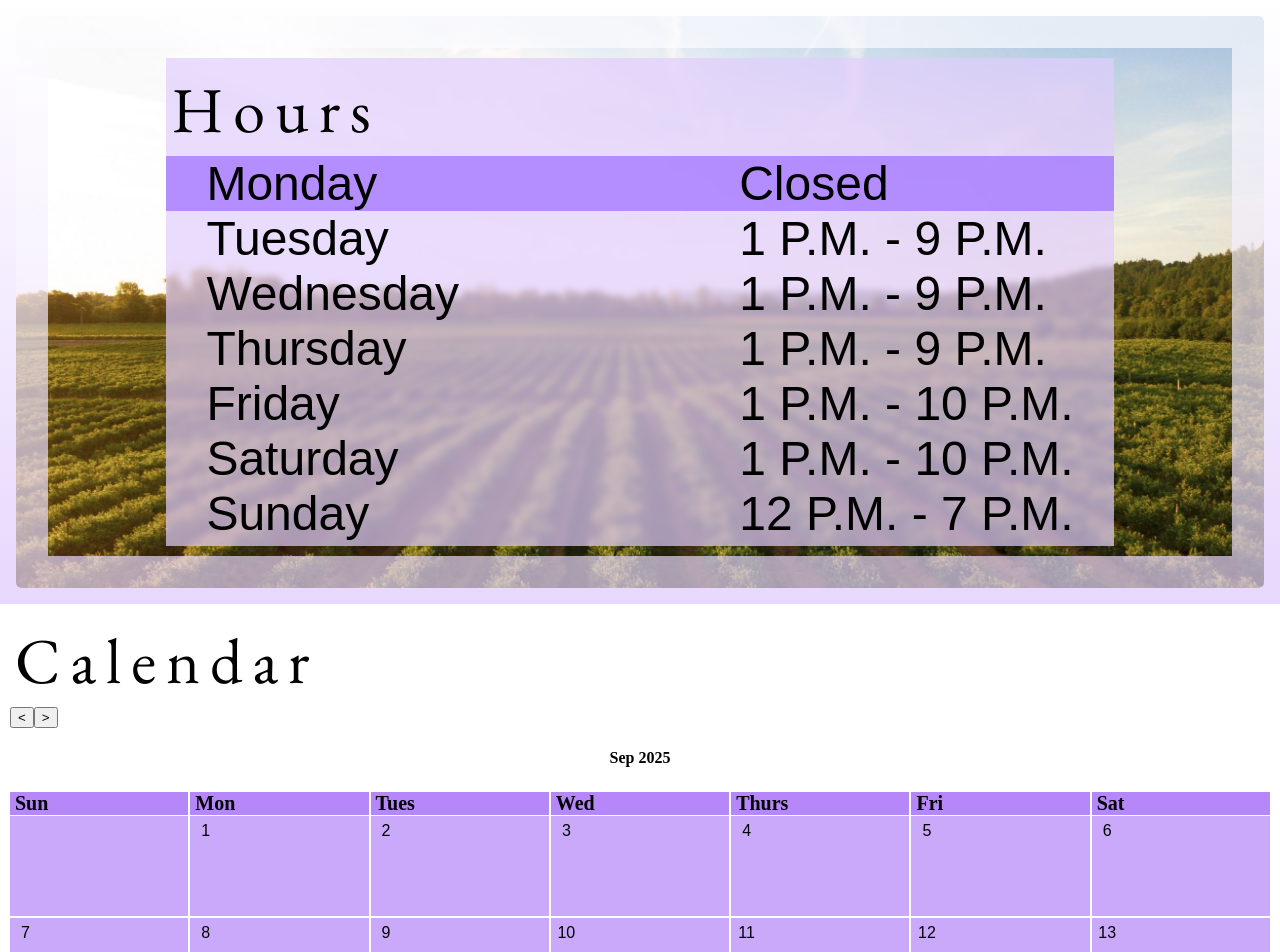
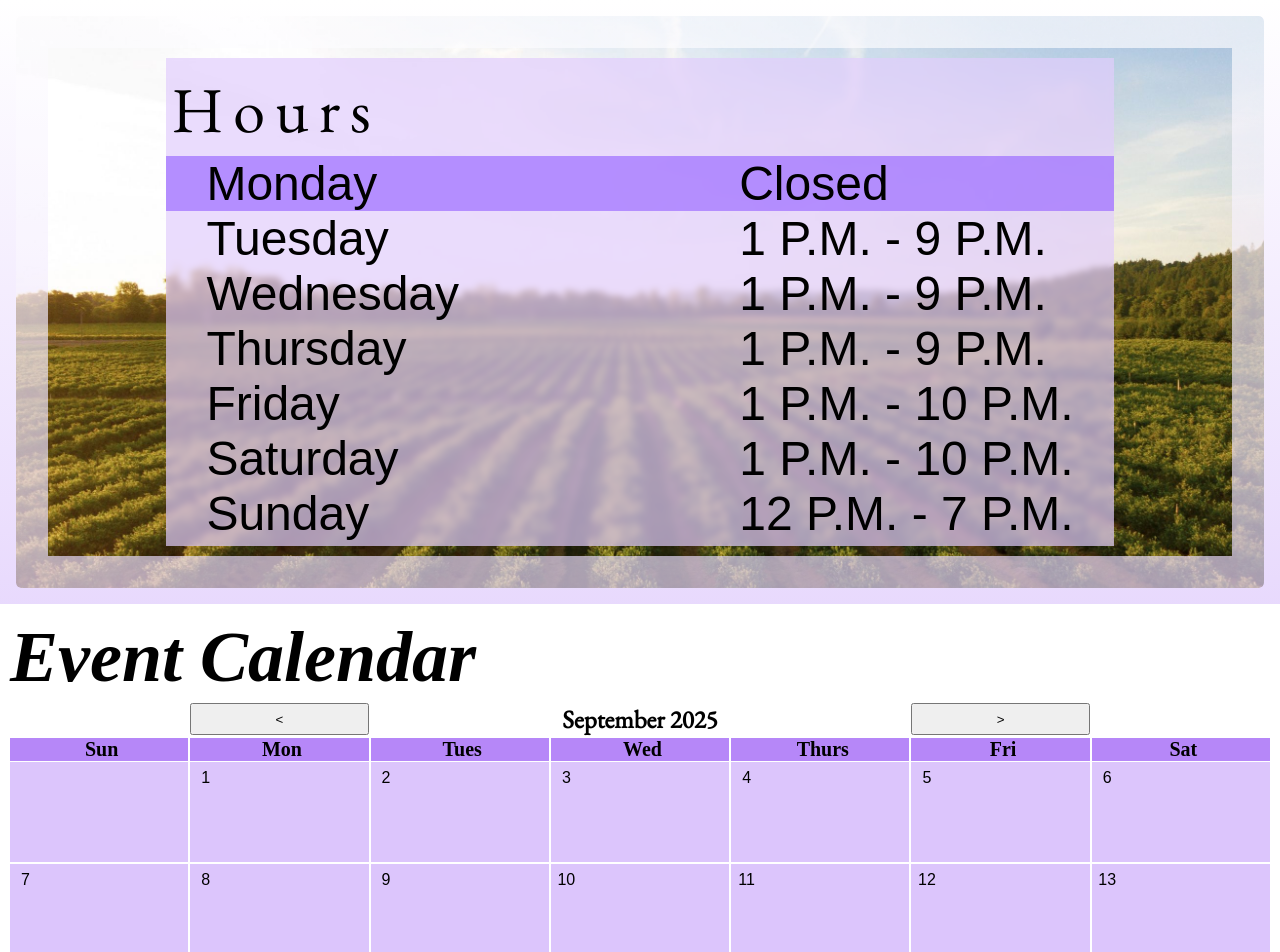
Before and after one commit to matthewjlewis93/wine30, an Eleventy site: page src/index.html in a window 1280 px wide. Shown: the top 952 px of the page. Built offline with nearby package versions, Linux system fonts and the light colour scheme; Eleventy itself is replaced by a stand-in of ours; files that its build step writes are made by us from their sources; a web font is replaced by a local one.

Commit message:
calendar structure and styling

```diff
--- a/public/home.js
+++ b/public/home.js
@@ -6,7 +6,7 @@
   }
 });
 
-const monthArray = ["Jan", "Feb", "March", "April", "May", "June", "July", "Aug", "Sep", "Oct", "Nov", "Dec"]
+const monthArray = ["January", "Febuary", "March", "April", "May", "June", "July", "August", "September", "October", "November", "December"]
 
 createDateObj = (offset) => {
   const dateObj = {};
--- a/public/index.css
+++ b/public/index.css
@@ -3,6 +3,13 @@ body {
   background-image: linear-gradient(white, #caa8fa);
   background-size: contain;
   /* height: 100vh; */
+}
+h2 {
+  font-family: Playfair;
+  font-weight: 600;
+  font-style: italic;
+  font-size: 72px;
+  margin: 2px 0px;
 }
 h3 {
   font-family: EB Garamond, serif;
@@ -57,6 +64,7 @@ p {
 #calendar {
   padding: 10px;
   background-color: white;
+  min-height: 775px;
 }
 
 #calendar>* {
@@ -76,7 +84,7 @@ p {
 }
 
 .calendar-day {
-  background-color: #caa8fa;
+  background-color: hsl(265, 89%, 88%);
   position: relative;
   height: 100px;
 }
@@ -100,6 +108,13 @@ p {
 .day-name {
   margin: 1px 0px;
   font-size: 20px;
+  text-align: center;
   padding-left: 5px;
   background-color: hsl(265, 89%, 75%);
 }
+
+#month-name {
+  margin: 0;
+  font-size: 25px;
+  font-family: EB Garamond, serif;
+}
--- a/src/_includes/partials/calendar.html
+++ b/src/_includes/partials/calendar.html
@@ -1,10 +1,8 @@
 
 <section id="calendar">
-    <h3 style="grid-column: span 7;">Calendar</h3>
-    <button style="display: inline" onclick="changeMonth(-1)"><</button><button style="display: inline" onclick="changeMonth(1)">></button>
     <div id="calendar-head">
-
-        <h4 style="grid-column: span 7; text-align: center;" id="month-name"></h4>
+        <h2 style="grid-column: span 7;">Event Calendar</h2>
+        <span></span><button style="display: inline" onclick="changeMonth(-1)"><</button><h4 style="grid-column: span 3; text-align: center;" id="month-name"></h4><button style="display: inline" onclick="changeMonth(1)">></button><span></span>
 
         <h5 class="day-name">Sun</h5>
         <h5 class="day-name">Mon</h5>
@@ -13,6 +11,7 @@
         <h5 class="day-name">Thurs</h5>
         <h5 class="day-name">Fri</h5>
         <h5 class="day-name">Sat</h5>
+
     </div>
     <div id="calendar-body">
         {% for file, event in events %}
--- a/src/home.js
+++ b/src/home.js
@@ -6,7 +6,7 @@
   }
 });
 
-const monthArray = ["Jan", "Feb", "March", "April", "May", "June", "July", "Aug", "Sep", "Oct", "Nov", "Dec"]
+const monthArray = ["January", "Febuary", "March", "April", "May", "June", "July", "August", "September", "October", "November", "December"]
 
 createDateObj = (offset) => {
   const dateObj = {};
--- a/src/index.css
+++ b/src/index.css
@@ -3,6 +3,13 @@ body {
   background-image: linear-gradient(white, #caa8fa);
   background-size: contain;
   /* height: 100vh; */
+}
+h2 {
+  font-family: Playfair;
+  font-weight: 600;
+  font-style: italic;
+  font-size: 72px;
+  margin: 2px 0px;
 }
 h3 {
   font-family: EB Garamond, serif;
@@ -57,6 +64,7 @@ p {
 #calendar {
   padding: 10px;
   background-color: white;
+  min-height: 775px;
 }
 
 #calendar>* {
@@ -76,7 +84,7 @@ p {
 }
 
 .calendar-day {
-  background-color: #caa8fa;
+  background-color: hsl(265, 89%, 88%);
   position: relative;
   height: 100px;
 }
@@ -100,6 +108,13 @@ p {
 .day-name {
   margin: 1px 0px;
   font-size: 20px;
+  text-align: center;
   padding-left: 5px;
   background-color: hsl(265, 89%, 75%);
 }
+
+#month-name {
+  margin: 0;
+  font-size: 25px;
+  font-family: EB Garamond, serif;
+}
```
Also changed, not shown: public/index.html (+3 -4 lines).
